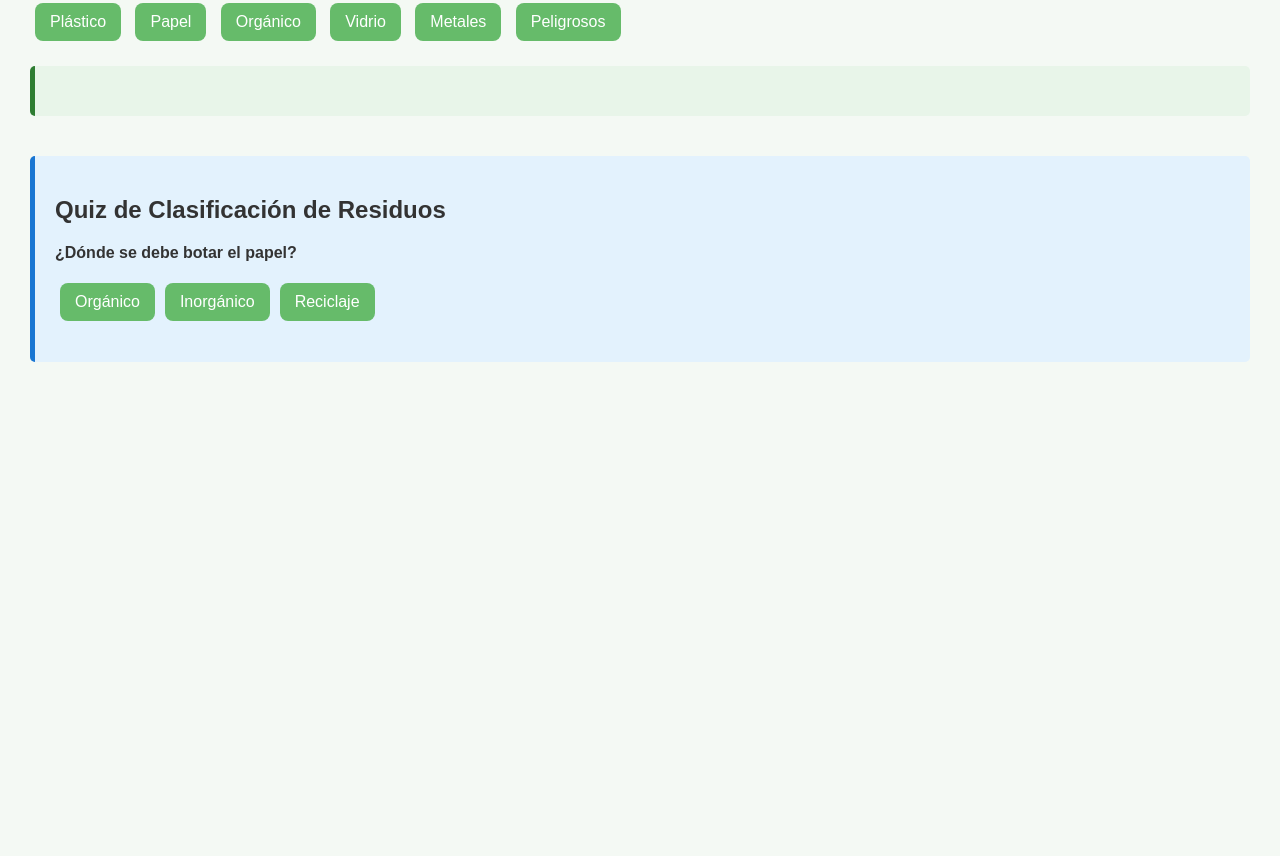
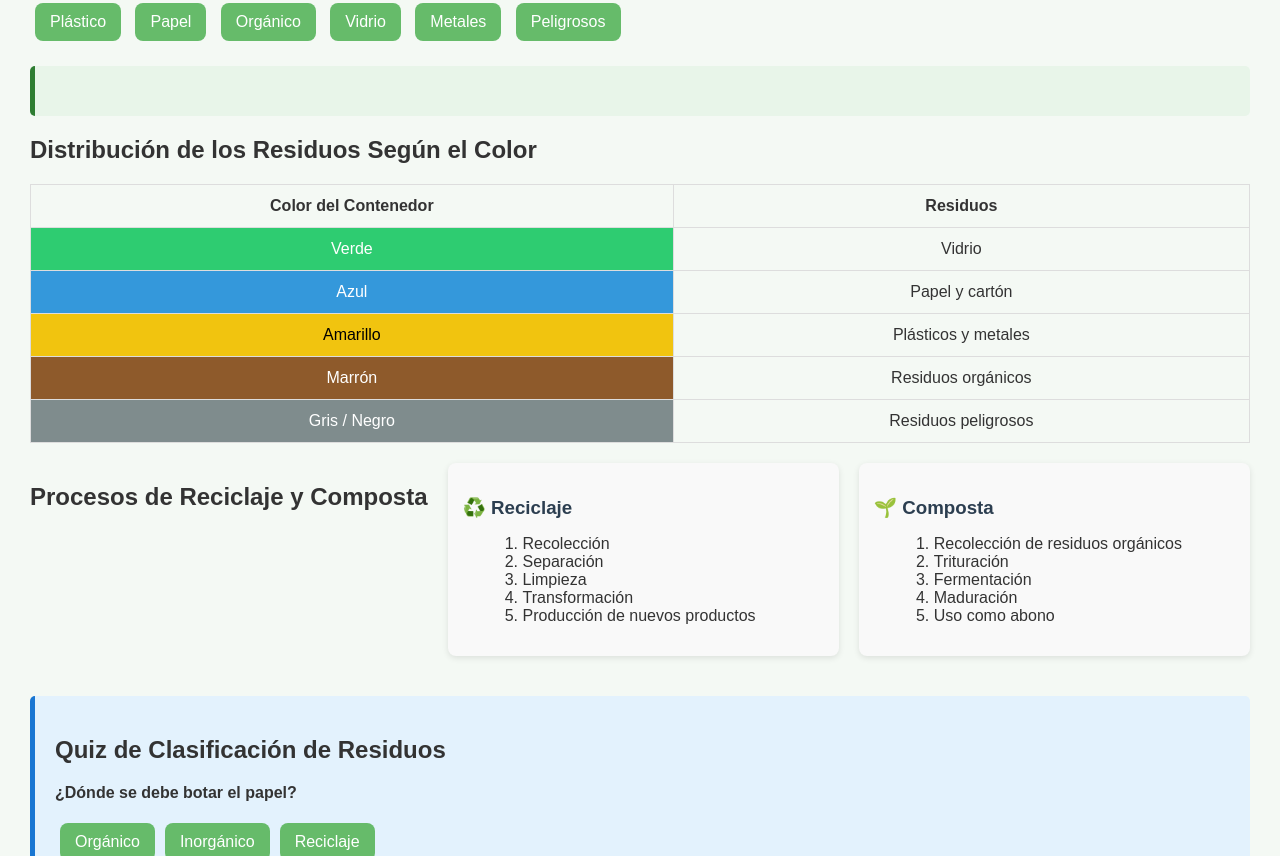
Before and after one commit to eestradasa01-sketch/Ecociencia-escolar, a plain HTML site: page index.html in a window 1280 px wide. Shown: the part 349-1205 px from the top of the page. Before the commit the page ends 800 px from the top, so only its background shows below. Drawn offline with Linux system fonts and the light colour scheme.

Commit message:
Actualización 3

```diff
--- a/estilos.css
+++ b/estilos.css
@@ -86,6 +86,12 @@ button:hover{
     max-width: 350px;
     aspect-ratio: 7 / 5;
   }
+  .tabla-residuos {
+    font-size: 14px;
+  }
+  .procesos {
+    flex-direction: column;
+  }
 }
 
 .intro {
@@ -103,3 +109,47 @@ button:hover{
     margin: 0 auto;
     padding: 0px;
 }
+
+.tabla-residuos {
+  width: 100%;
+  border-collapse: collapse;
+  margin: 20px 0;
+  text-align: center;
+  font-size: 16px;
+}
+
+.tabla-residuos th,
+.tabla-residuos td {
+  border: 1px solid #ddd;
+  padding: 12px;
+}
+
+.tabla-residuos .verde { background: #2ecc71; color: white; }
+.tabla-residuos .azul { background: #3498db; color: white; }
+.tabla-residuos .amarillo { background: #f1c40f; color: black; }
+.tabla-residuos .marron { background: #8e5a2b; color: white; }
+.tabla-residuos .gris { background: #7f8c8d; color: white; }
+
+.procesos {
+  display: flex;
+  gap: 20px;
+  flex-wrap: wrap;
+  margin-top: 20px;
+}
+
+.proceso {
+  flex: 1 1 300px;
+  background: #f9f9f9;
+  padding: 15px;
+  border-radius: 8px;
+  box-shadow: 0 2px 6px rgba(0,0,0,0.1);
+}
+
+.proceso h3 {
+  margin-bottom: 10px;
+  color: #2c3e50;
+}
+
+.proceso ol {
+  margin-left: 20px;
+}
--- a/index.html
+++ b/index.html
@@ -35,6 +35,64 @@
         <div id="molVisual"></div>
     </section>
 
+    <section class="residuos-color">
+        <h2>Distribución de los Residuos Según el Color</h2>
+            <table class="tabla-residuos">
+                <thead>
+                    <tr>
+                        <th>Color del Contenedor</th>
+                        <th>Residuos</th>
+                    </tr>
+                </thead>
+                <tbody>
+                    <tr>
+                        <td class="verde">Verde</td>
+                        <td>Vidrio</td>
+                    </tr>
+                    <tr>
+                        <td class="azul">Azul</td>
+                        <td>Papel y cartón</td>
+                    </tr>
+                    <tr>
+                        <td class="amarillo">Amarillo</td>
+                        <td>Plásticos y metales</td>
+                    </tr>
+                    <tr>
+                        <td class="marron">Marrón</td>
+                        <td>Residuos orgánicos</td>
+                    </tr>
+                    <tr>
+                        <td class="gris">Gris / Negro</td>
+                        <td>Residuos peligrosos</td>
+                    </tr>
+                </tbody>
+            </table>
+    </section>
+
+    <section class="procesos">
+        <h2>Procesos de Reciclaje y Composta</h2>
+            <div class="proceso">
+                <h3>♻️ Reciclaje</h3>
+                <ol>
+                    <li>Recolección</li>
+                    <li>Separación</li>
+                    <li>Limpieza</li>
+                    <li>Transformación</li>
+                    <li>Producción de nuevos productos</li>
+                </ol>
+            </div>
+            <div class="proceso">
+                <h3>🌱 Composta</h3>
+                <ol>
+                    <li>Recolección de residuos orgánicos</li>
+                    <li>Trituración</li>
+                    <li>Fermentación</li>
+                    <li>Maduración</li>
+                    <li>Uso como abono</li>
+                </ol>
+            </div>
+    </section>
+
     <section class="quiz">
         <h2>Quiz de Clasificación de Residuos</h2>
         <div id="pregunta"></div>
```
